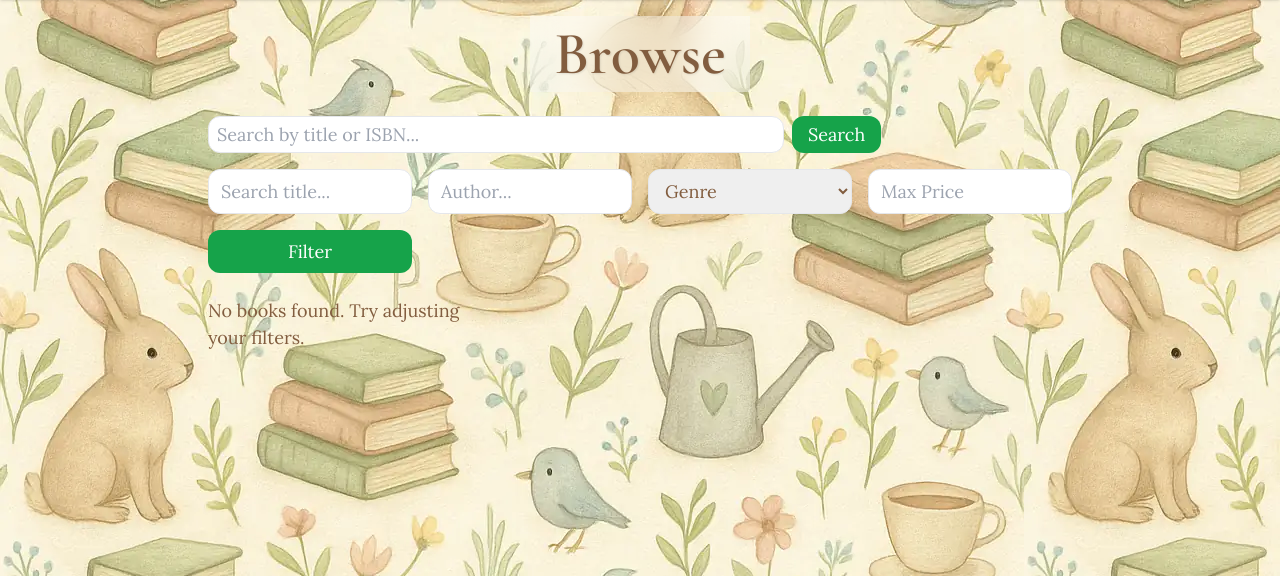
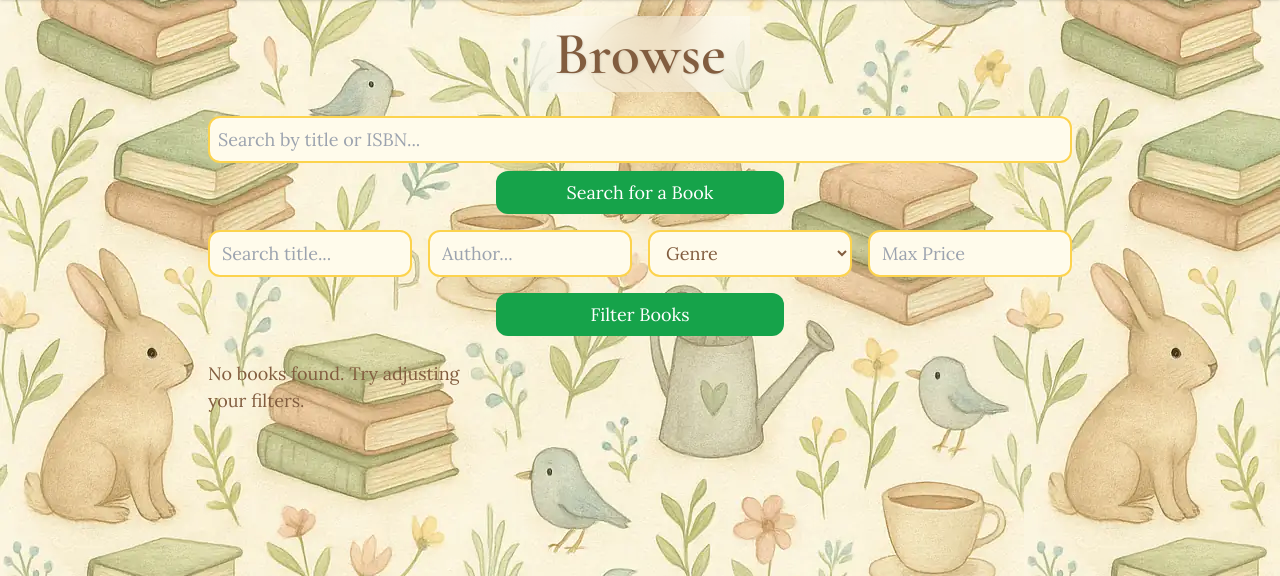
Before and after one commit to Web-Development-UAlberta/exsm-3951-exsm-3943-spring-2025-python-c-project-bookswap-besties-v2-even-bestier, a Django app: page /library/browse/ in a window 1280 px wide. Shown: the part 96-672 px from the top of the page. Run offline with Django 5.2, Linux system fonts and the light colour scheme; the visitor is signed in with stand-in values (Sample User, id 1); data that the repository does not hold is empty; some libraries are stand-ins or nearby versions.

Commit message:
style browse, book card, and book form.html

```diff
--- a/src/exsm3951_bookswap/templates/browse/browse.html
+++ b/src/exsm3951_bookswap/templates/browse/browse.html
@@ -9,35 +9,37 @@
   </h2>
 </div>
 
-<form method="get" action="{% url 'book_search' %}" class="mb-4 flex flex-col sm:flex-row gap-2">
+<form method="get" action="{% url 'book_search' %}" class="mb-4 flex justify-center flex-col gap-2">
   <input type="text" name="q" placeholder="Search by title or ISBN..."
-         class="border rounded-xl px-2 py-1 w-full sm:w-2/3" required>
-  <button type="submit" class="bg-green-600 text-white px-4 py-1 rounded-xl hover:bg-green-700">
-    Search
+         class="bg-amber-50 border-2 border-amber-300 hover:border-amber-400 rounded-xl px-2 py-2 w-full" required>
+  <button type="submit" class="bg-green-600 text-white px-10 py-2 rounded-xl hover:bg-green-700 w-72 self-center">
+    Search for a Book
   </button>
 </form>
 
 {# Filters #}
 <form method="get" class="mb-6 grid grid-cols-1 sm:grid-cols-4 gap-4">
-  <input type="text" name="title" placeholder="Search title..." class="border px-3 py-2 rounded-xl">
-  <input type="text" name="author" placeholder="Author..." class="border px-3 py-2 rounded-xl">
-  <select name="genre" class="border px-3 py-2 rounded-xl">
+  <input type="text" name="title" placeholder="Search title..." class="border-2 rounded-xl px-3 py-2 bg-amber-50 border-amber-300 hover:border-amber-400">
+  <input type="text" name="author" placeholder="Author..." class="border-2 rounded-xl px-3 py-2 bg-amber-50 border-amber-300 hover:border-amber-400">
+  <select name="genre" class="border-2 rounded-xl px-3 py-2 bg-amber-50 border-amber-300 hover:border-amber-400">
     <option value="">Genre</option>
     <option value="fiction">Fiction</option>
     <option value="nonfiction">Non-fiction</option>
   </select>
-  <input type="number" name="max_price" placeholder="Max Price" class="border px-3 py-2 rounded-xl">
-  <button type="submit" class="bg-green-600 text-white px-4 py-2 rounded-xl sm:col-span-1">Filter</button>
+  <input type="number" name="max_price" placeholder="Max Price" class="border-2 rounded-xl px-3 py-2 bg-amber-50 border-amber-300 hover:border-amber-400">
+  <button type="submit" class="bg-green-600 text-white px-10 py-2 rounded-xl hover:bg-green-700 w-72 self-center sm:col-span-4 justify-self-center">
+    Filter Books
+  </button>
 </form>
 
 {# Book Grid #}
 <div class="grid grid-cols-2 sm:grid-cols-3 gap-4">
   {% for book in books %}
-    <div class="bg-white shadow p-3 rounded-xl flex flex-col justify-between">
+    <div class="bg-amber-50 text-[#825d3f] text-center shadow p-3 rounded-xl flex flex-col justify-between">
       <div>
-        <p class="font-bold">{{ book.title }}</p>
-        <p class="text-sm text-gray-600">{{ book.author }}</p>
-        <p class="text-xs text-gray-400 mb-2">Genre: {{ book.genre }}</p>
+        <p class="text-lg font-bold">{{ book.title }}</p>
+        <p class="text-md text-[#825d3f]">{{ book.author }}</p>
+        <p class="text-md text-[#825d3f] mb-2">Genre: {{ book.genre }}</p>
         <img src="{{ book.image_url }}" class="mt-4 mx-auto book-img" alt="No image" />
       </div>
       {% if book in my_wishlisted_books %}
@@ -45,7 +47,7 @@
       {% else %}
       <form method="post" action="{% url 'add_to_wishlist' book.id %}">
         {% csrf_token %}
-        <button class="mt-2 text-blue-600 hover:underline text-sm">Add to Wishlist</button>
+        <button class="mt-2 text-blue-600 hover:underline text-md">Add to Wishlist</button>
       </form>
       {% endif %}
       {% if book in my_library_books %}
@@ -53,7 +55,7 @@
       {% else %}
       <form method="post" action="{% url 'add_to_my_library' book.id %}">
         {% csrf_token %}
-        <button class="mt-2 text-blue-600 hover:underline text-sm">Add to Library</button>
+        <button class="mt-2 text-blue-600 hover:underline text-md">Add to Library</button>
       </form>
       {% endif %}
     </div>
@@ -64,10 +66,10 @@
 
 {% if book_data_list %}
 <div id="searchModal"
-     class="fixed inset-0 bg-black bg-opacity-50 z-50 flex items-center justify-center px-4"
+     class="fixed inset-0 bg-black bg-opacity-50 z-50 text-[#825d3f] flex items-center justify-center px-4"
      onclick="closeModalOnBackdrop(event)">
 
-  <div class="bg-white rounded-xl-lg shadow-lg max-w-6xl w-full relative max-h-[90vh] overflow-y-auto p-6"
+  <div class="bg-amber-50 rounded-xl-lg shadow-lg max-w-6xl w-full relative max-h-[90vh] overflow-y-auto p-6"
        onclick="event.stopPropagation();">
 
     <!-- Close button -->
@@ -76,14 +78,14 @@
       &times;
     </button>
 
-    <h2 class="text-lg font-semibold mb-4">Search Results</h2>
+    <h2 class="text-6xl text-center font-semibold mb-4">Search Results</h2>
 
     <div class="grid grid-cols-1 sm:grid-cols-2 md:grid-cols-3 gap-4">
       {% for book in book_data_list %}
-        <div class="bg-gray-50 p-4 rounded-xl shadow">
+        <div class="bg-amber-100 p-4 rounded-xl shadow">
           {% include "partials/book_card.html" with book=book show_wishlist_button=False %}
           <a href="{% url 'book_create_from_search' %}?{{ book|as_querystring:'only=isbn,title,author,genre,description,pub_date,language,image_url' }}"
-            class="mt-2 block text-center bg-green-600 text-white py-1 rounded-xl hover:bg-green-700">
+            class="mt-3 block text-center bg-green-600 text-white py-1 rounded-xl hover:bg-green-700">
             Review / Edit & Save
           </a>
         </div>
--- a/src/exsm3951_bookswap/templates/library/my_library.html
+++ b/src/exsm3951_bookswap/templates/library/my_library.html
@@ -44,7 +44,7 @@
       {% for library_item in library_items %}
         <div class="bg-amber-50 rounded-xl shadow p-3 rounded flex flex-col justify-between">
           <div>
-            <p><span class="font-bold">{{ library_item.book.title }}</span></p>
+            <p><span class="text-lg font-bold">{{ library_item.book.title }}</span></p>
             <p class="text-[#825d3f]text-md">Author: {{ library_item.book.author }}</p>
             <p class="text-[#825d3f]text-md">Condition: {{ listing.condition }}</p>
           </div>
```
Also changed, not shown: src/exsm3951_bookswap/templates/partials/book_card.html (+8 -8 lines), src/exsm3951_bookswap/templates/partials/book_form.html (+5 -5 lines).
